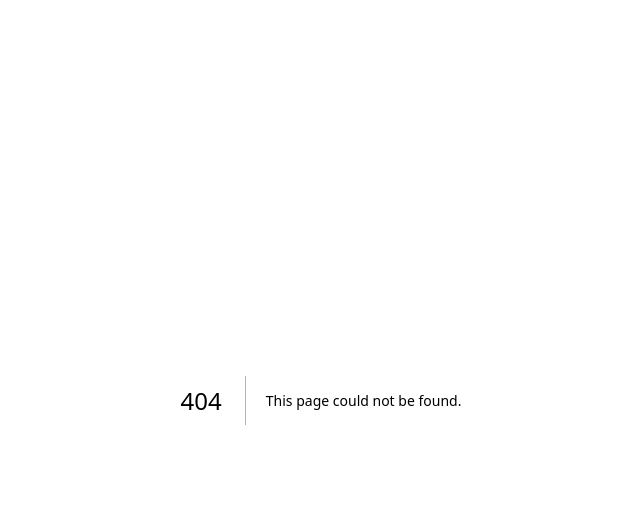
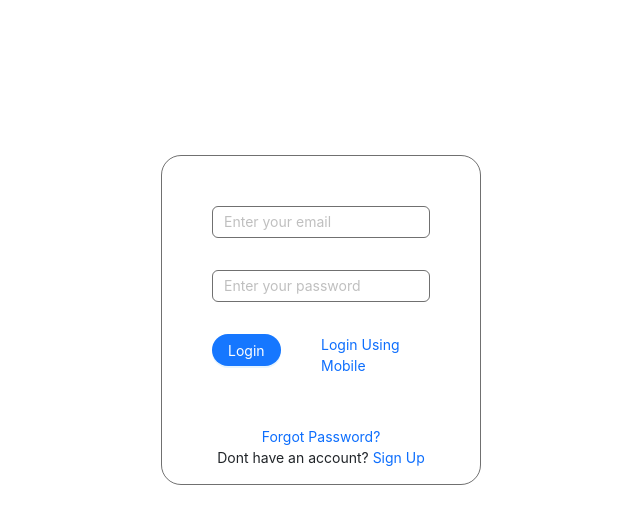
Before and after one commit to Samyakjain12/quiz-app, a Next.js app: page /pages in a window 1280 px wide. Before the commit this address had no page. Shown: the top 524 px of the page, without its empty margins (319-959 px from the left). Built offline with nearby package versions, Linux system fonts and the light colour scheme.

Commit message:
empty commmit 2

```diff
--- /dev/null
+++ b/app/pages/page.js
@@ -0,0 +1,27 @@
+"use client"
+
+import SignUp from "../sign-up/page"
+import SignIn from "../sign-in/page"
+import Quiz from "../quiz-page/page"
+import Link from "next/link"
+import { useRouter } from "next/navigation"
+import { useState, useEffect } from "react"
+
+
+export default function Home() {
+
+  // const router =  useRouter();
+
+  useEffect(() => {
+    console.log("HERE")
+    // router.push('/sign-in')
+  }, [])
+  return (
+    <>
+      <div className="back-color">
+        <SignIn />
+        {/* <Quiz/> */}
+      </div>
+    </>
+  )
+}
```
